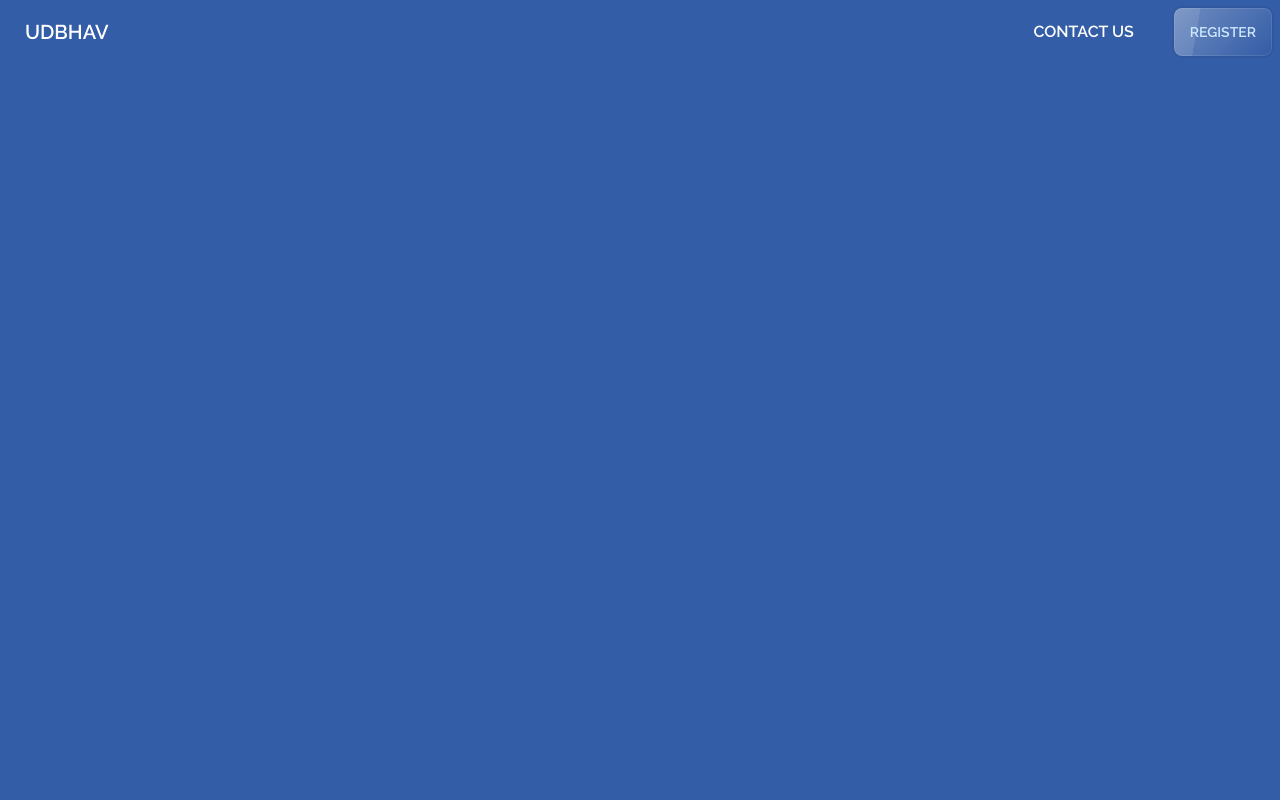
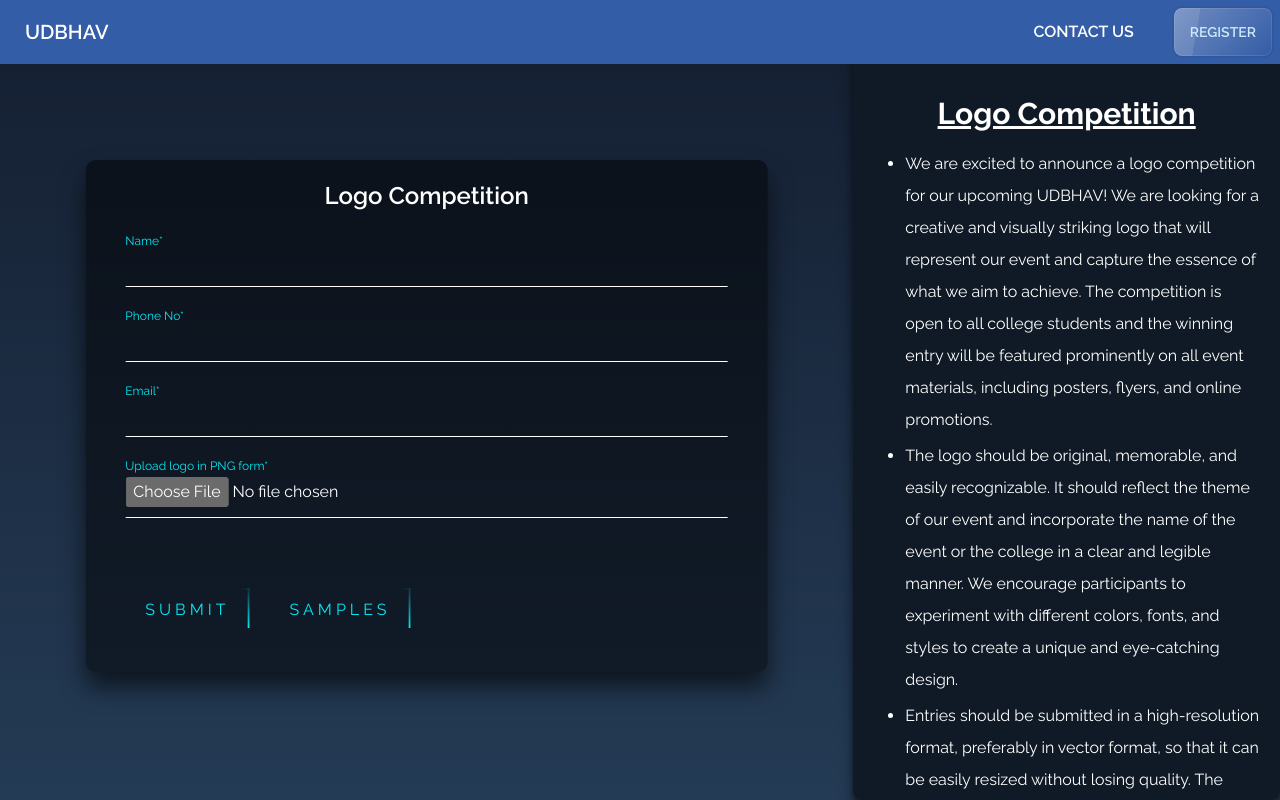
Before and after one commit to atulsingh369/udbhav-2023, a React (Vite) app: page /forms/logo-competition in a window 1280 px wide. Built offline with nearby package versions, Linux system fonts and the light colour scheme; a web font is replaced by a local one.

Commit message:
extra forms has been created

```diff
--- a/src/App.jsx
+++ b/src/App.jsx
@@ -12,6 +12,7 @@ import Landing from "./components/Landing";
 import TechForm from "./components/forms/techForms";
 import CultForm from "./components/forms/cultForms";
 import EasterEgg from "./components/EasterEgg";
+import ExtraForms from "./components/forms/ExtraForms";
 
 const App = () => {
   return (
@@ -30,6 +31,9 @@ const App = () => {
         {/* Form pages */}
         <Route path="/techform/:id" element={<TechForm />} />
         <Route path="/culturalform/:id" element={<CultForm />} />
+        {/* extra forms */}
+
+        <Route path="/forms/:id" element={<ExtraForms />} />
         {/* Profile page */}
         <Route path="/profile" element={<Profile />} />
         {/* hidden eatser */}
--- a/src/components/Data.js
+++ b/src/components/Data.js
@@ -996,7 +996,8 @@ export const Forms = {
       describe: "Please take a few minutes to fill out the form.",
       image:
         "https://ik.imagekit.io/e5ixuxrlb/Udbhav/Card_Images/forms/LOGO.png?updatedAt=1682069291848",
-      link: "https://forms.gle/Q9g9DEHBBZHNAHnA9",
+
+      id: "logo-competition",
       alt: "logo_card_image",
     },
   ],
@@ -1025,3 +1026,20 @@ export const Events = {
   // 	},
   // ],
 };
+
+export const extraForms = {
+  logo: [
+    {
+      title: "Logo Competition",
+      id: "logo-competition",
+      upload: "logo",
+      description: [
+        "We are excited to announce a logo competition for our upcoming UDBHAV! We are looking for a creative and visually striking logo that will represent our event and capture the essence of what we aim to achieve. The competition is open to all college students and the winning entry will be featured prominently on all event materials, including posters, flyers, and online promotions.",
+        "The logo should be original, memorable, and easily recognizable. It should reflect the theme of our event and incorporate the name of the event or the college in a clear and legible manner. We encourage participants to experiment with different colors, fonts, and styles to create a unique and eye-catching design.",
+        "Entries should be submitted in a high-resolution format, preferably in vector format, so that it can be easily resized without losing quality. The deadline for submissions is 25/04/2023 and a panel of judges will select the winning entry based on its creativity, relevance to the event, and overall aesthetic appeal.",
+        "The winner of the competition will receive exciting goodies, as well as the recognition of having their work featured on promotional materials for the event. We can't wait to see what creative designs our talented college students come up with!",
+      ],
+      driveLink:"https://drive.google.com/drive/folders/1rPW9I2z_P62wbup1RGAiEsZ4JL6MD0Bh?usp=share_link",
+    },
+  ],
+};
--- a/src/components/FormsCards.jsx
+++ b/src/components/FormsCards.jsx
@@ -13,7 +13,7 @@ const FormsCards = () => {
             <div className="flex gap-16  flex-wrap justify-center items-center">
               {item[1].map((value, index) => {
                 return (
-                  <Link to={value.link} target="_blank">
+                  <Link to={`/forms/${value.id}`} >
                     <div
                       className="flex flex-col  rounded-lg overflow-hidden w-60 h-[30rem] bg-base-100 hover:scale-110 transition-all ease-in-out duration-300"
                       key={index}
--- /dev/null
+++ b/src/components/forms/ExtraForms.jsx
@@ -0,0 +1,80 @@
+import React from "react";
+import { extraForms } from "../Data";
+import { Link } from "react-router-dom";
+
+const ExtraForms = () => {
+  return (
+    <>
+      <div className="">
+        {Object.entries(extraForms).map((item, i) => {
+          return (
+            <div
+              className="grid grid-cols-1
+                md:grid-cols-3 h-screen w-full "
+            >
+              <div
+                key={i}
+                className="login-box scrollbar-hidden w-full md:w-4/5 pt-20 md:pt-5 overflow-scroll h-screen md:h-fit mt-4 relative md:col-span-2"
+              >
+                {item[1].map((value, index) => {
+                  return (
+                    <div key={index}>
+                      <h2 className="text-2xl font-semibold">{value.title}</h2>
+                      <div>
+                        <div class="user-box">
+                          <input type="text" name="" required="" />
+                          <label>Name*</label>
+                        </div>
+                        <div class="user-box">
+                          <input type="text" name="" required="" />
+                          <label>Phone No*</label>
+                        </div>
+                        <div class="user-box">
+                          <input type="text" name="" required="" />
+                          <label>Email*</label>
+                        </div>
+                        <div class="user-box">
+                          <input type="file" name="" required="" />
+                          <label>Upload {value.upload} in PNG form*</label>
+                        </div>
+
+                        <div className="flex gap-5 items-center ">
+                          <button className="submit" type="submit">
+                            <span></span>
+                            <span></span>
+                            <span></span>
+                            <span></span>
+                            Submit
+                          </button>
+                          <button className="submit" type="submit">
+                            <span></span>
+                            <span></span>
+                            <span></span>
+                            <span></span>
+                            <Link to={value.driveLink} target="_blank">Samples</Link>
+                          </button>
+                        </div>
+                      </div>
+                    </div>
+                  );
+                })}
+              </div>
+              <div className=" h-screen w-full p-5 pt-10 md:pt-24  text-white bg-[#101a26] md:rounded-lg md:shadow-lg md:shadow-black/80 flex flex-col gap-4 overflow-y-scroll">
+                <h3 className="font-bold text-3xl text-center underline">
+                  {item[1][0].title}
+                </h3>
+                <ul className="list-disc space-y-1  pl-8 leading-8">
+                  {item[1][0].description.map((desc, num) => {
+                    return <li>{desc}</li>;
+                  })}
+                </ul>
+              </div>
+            </div>
+          );
+        })}
+      </div>
+    </>
+  );
+};
+
+export default ExtraForms;
```
Lines whose indentation alone changed are shown as unchanged.
